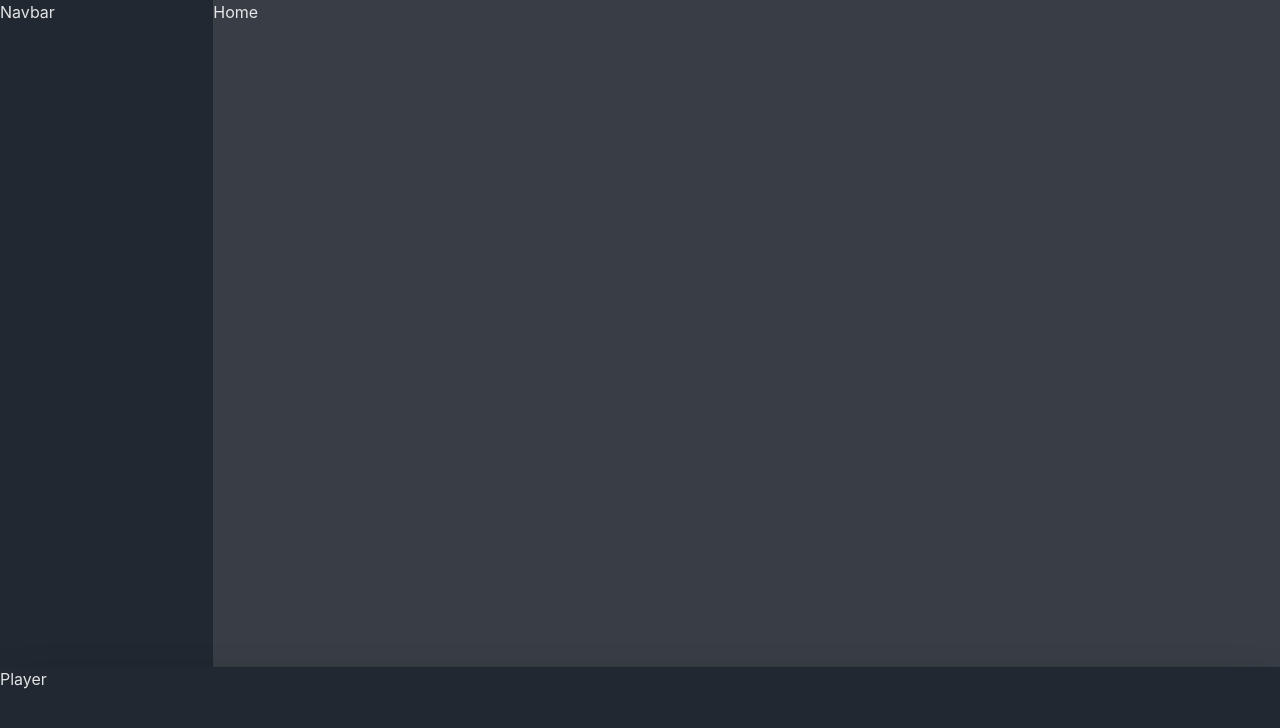
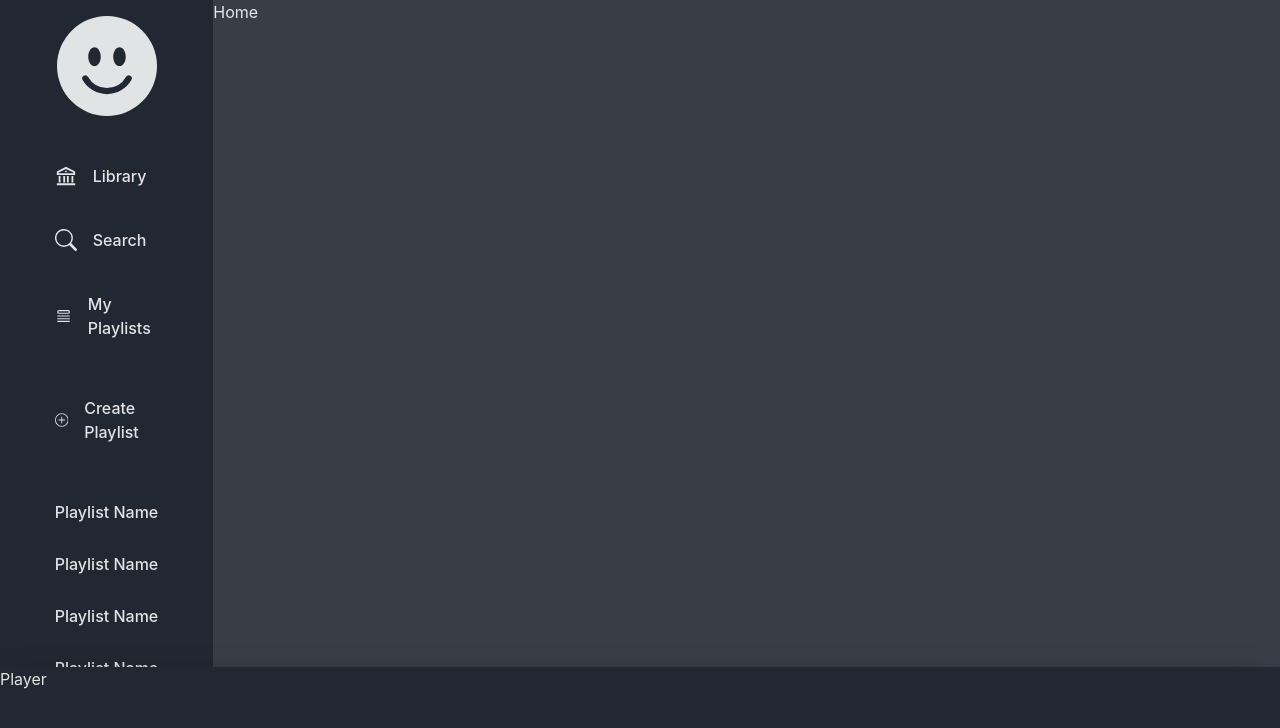
Before and after one commit to tedhn/music-project, a React (Vite) app: page / in a window 1280 px wide. Shown: the top 728 px of the page. Built offline with nearby package versions, Linux system fonts and the light colour scheme.

Commit message:
NavBar ui

```diff
--- a/package.json
+++ b/package.json
@@ -12,6 +12,7 @@
 		"axios": "^1.2.0",
 		"react": "^18.2.0",
 		"react-dom": "^18.2.0",
+		"react-icons": "^4.7.1",
 		"react-router-dom": "^6.4.4"
 	},
 	"devDependencies": {
--- a/src/components/Navbar.jsx
+++ /dev/null
@@ -1,9 +0,0 @@
-import React from "react";
-
-const Navbar = () => {
-	console.count("1");
-
-	return <div className='col-span-2 row-span-5 shadow-lg bg-dark'>Navbar</div>;
-};
-
-export default Navbar;
--- a/src/components/index.js
+++ b/src/components/index.js
@@ -1,6 +1,6 @@
 import Player from "./Player";
-import Navbar from "./Navbar";
-import ListItem from './ListItem'
+import Navbar from "./navBar/Navbar";
+import ListItem from "./ListItem";
 import BasePage from "./BasePage";
 
-export { Player, Navbar, ListItem, BasePage }
+export { Player, Navbar, ListItem, BasePage };
--- /dev/null
+++ b/src/components/navBar/Navbar.jsx
@@ -0,0 +1,60 @@
+import React from "react";
+import { BsEmojiSmileFill, BsPlusCircle, BsSearch } from "react-icons/bs";
+import { RiBankLine } from "react-icons/ri";
+import { HiOutlineQueueList } from "react-icons/hi2";
+import { Link } from "react-router-dom";
+
+import "./index.css";
+
+const Navbar = () => {
+  console.count("1");
+
+  return (
+    <div className="col-span-2 row-span-5 shadow-lg bg-dark">
+      <div className="w-full h-full flex flex-col md:gap-10 sm:gap-8 gap-4 items-center p-4">
+        <div>
+          <BsEmojiSmileFill size={100} />
+        </div>
+
+        <div className="flex w-3/4 flex-col gap-6">
+          <Link className="flex gap-4 items-center font-medium md:text-base text-sm">
+            <RiBankLine size={22} /> Library
+          </Link>
+          <Link className="flex gap-4 items-center font-medium md:text-base text-sm">
+            <BsSearch size={22} /> Search
+          </Link>
+          <Link className="flex gap-4 items-center font-medium md:text-base text-sm">
+            <HiOutlineQueueList size={22} /> My Playlists
+          </Link>
+        </div>
+
+        <Link className="flex w-3/4 gap-4 items-center font-medium md:text-base text-sm">
+          <BsPlusCircle size={20} /> Create Playlist
+        </Link>
+
+        <div className="w-3/4 flex flex-col gap-3">
+          <Link className="font-medium md:text-base text-sm">
+            Playlist Name
+          </Link>
+          <Link className="font-medium md:text-base text-sm">
+            Playlist Name
+          </Link>
+          <Link className="font-medium md:text-base text-sm">
+            Playlist Name
+          </Link>
+          <Link className="font-medium md:text-base text-sm">
+            Playlist Name
+          </Link>
+          <Link className="font-medium md:text-base text-sm">
+            Playlist Name
+          </Link>
+          <Link className="font-medium md:text-base text-sm">
+            Playlist Name
+          </Link>
+        </div>
+      </div>
+    </div>
+  );
+};
+
+export default Navbar;
--- /dev/null
+++ b/src/components/navBar/index.css
@@ -0,0 +1,10 @@
+a {
+  border-radius: 15px;
+  padding: 0.5em 1em;
+  transition: all 300ms ease;
+}
+
+a:hover {
+  background-color: #393e46;
+  color: #ffd369;
+}
```
Also changed, not shown: src/components/BasePage.jsx (+4 -4 lines), 1 other file (tests, documents, lock files or other folders).
